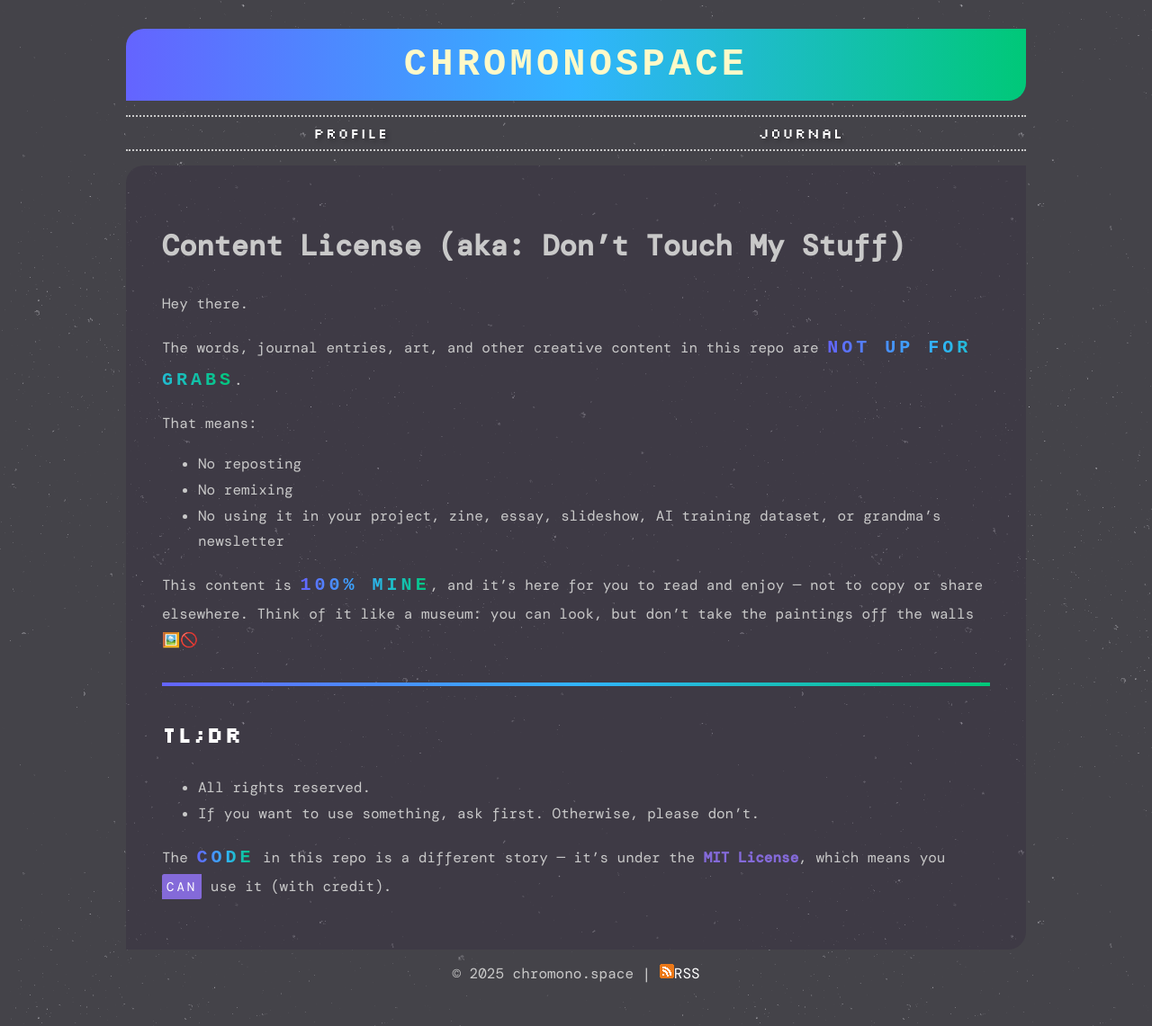
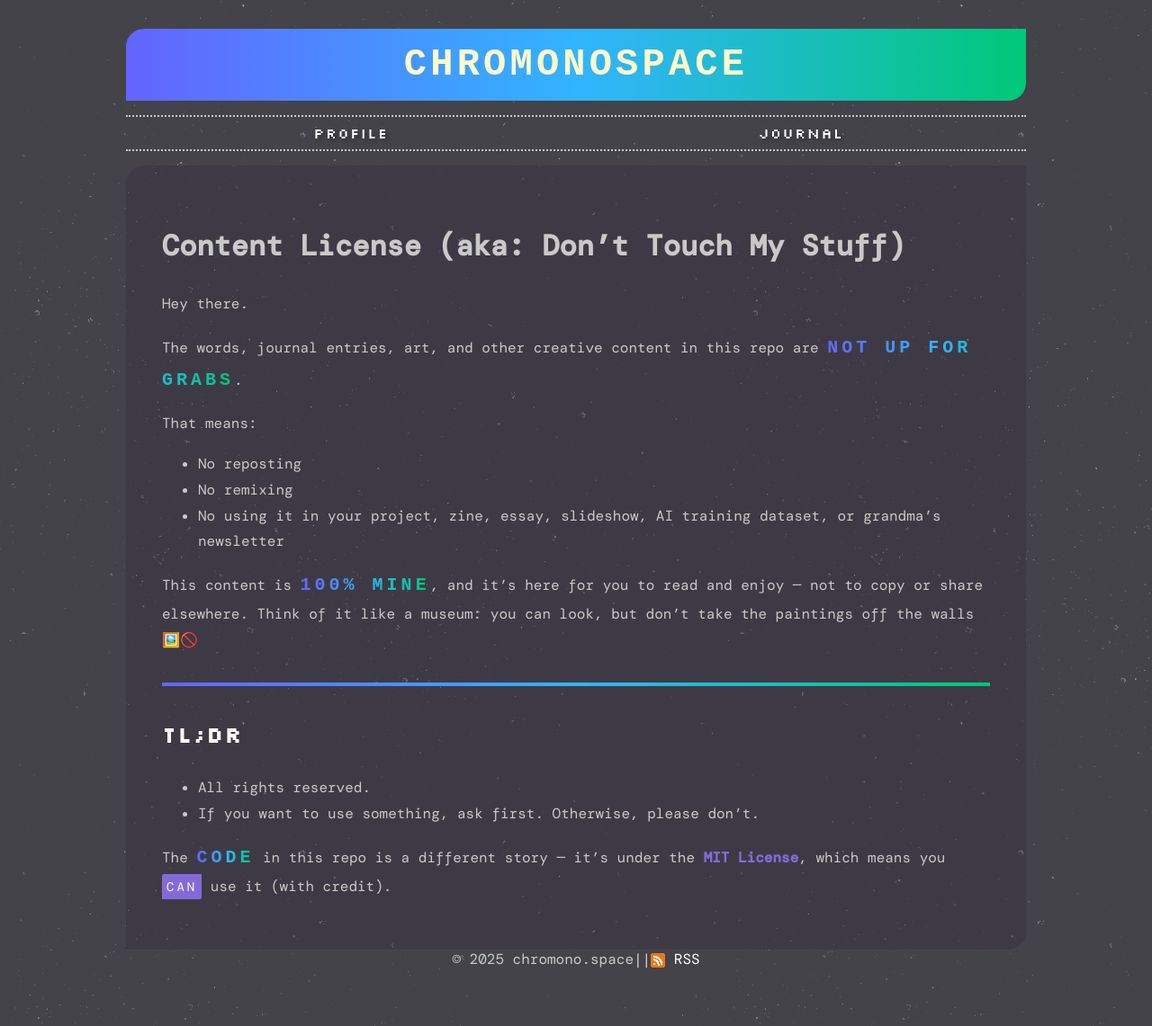
Before and after one commit to iridiumquartz/chromonospace, a Jekyll site: the page built from LICENSE-CONTENT.md, in a window 1280 px wide. Shown: the whole page at 90% size. Built offline with Jekyll 4.4.1, drawn with Linux system fonts in a browser that asks for light colours; some web fonts are replaced; our own code applies the rules of GitHub Pages for plain Markdown files.

Commit message:
Update default.html

```diff
--- a/_layouts/default.html
+++ b/_layouts/default.html
@@ -16,9 +16,7 @@
                 {{ content }}
             </div>
         </main>
-        <footer>
-              <p>&copy; {{ "now" | date: "%Y" }} chromono.space | <a href="{{ '/feed.xml' | relative_url }}"><img src="{{ '/assets/rss.png' | relative_url }}">RSS</a></p>
-        </footer>
+        {% include footer.html %}
     </div>
     <script src="{{ '/script.js' | relative_url }}"></script>
 </body>
```
